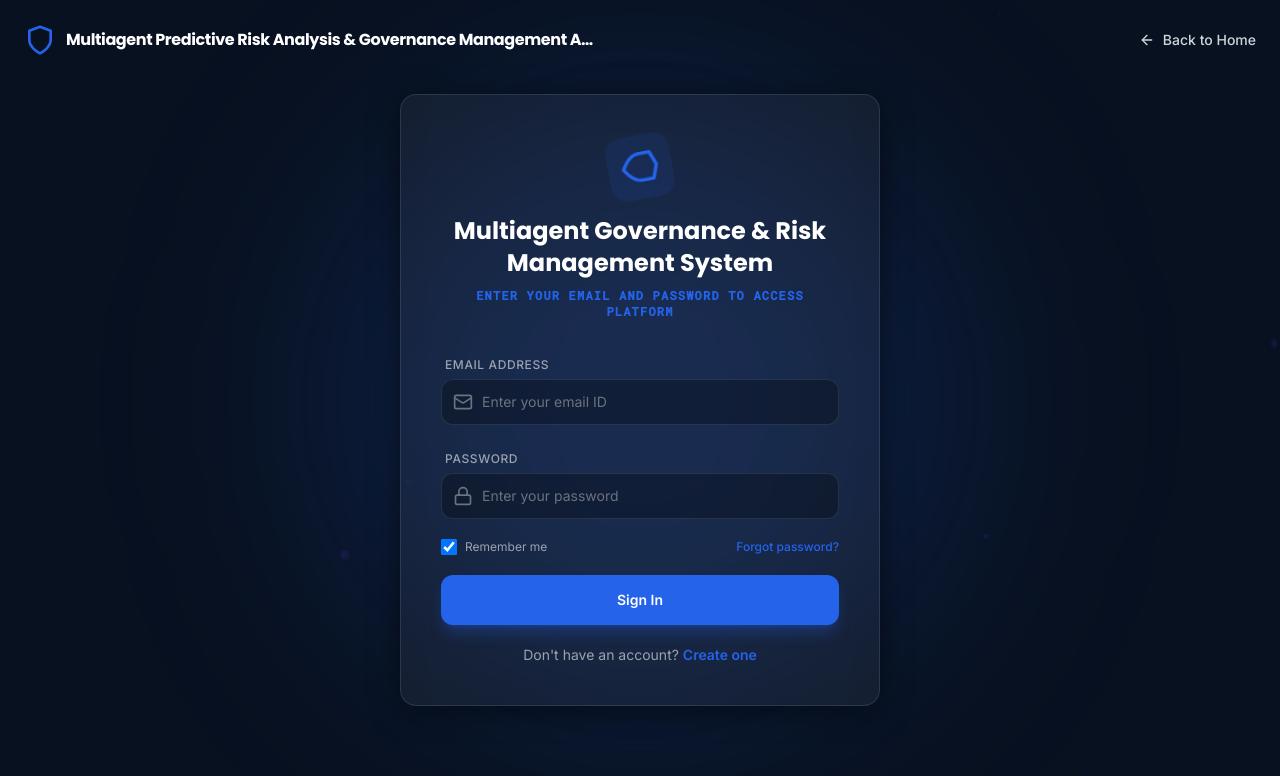
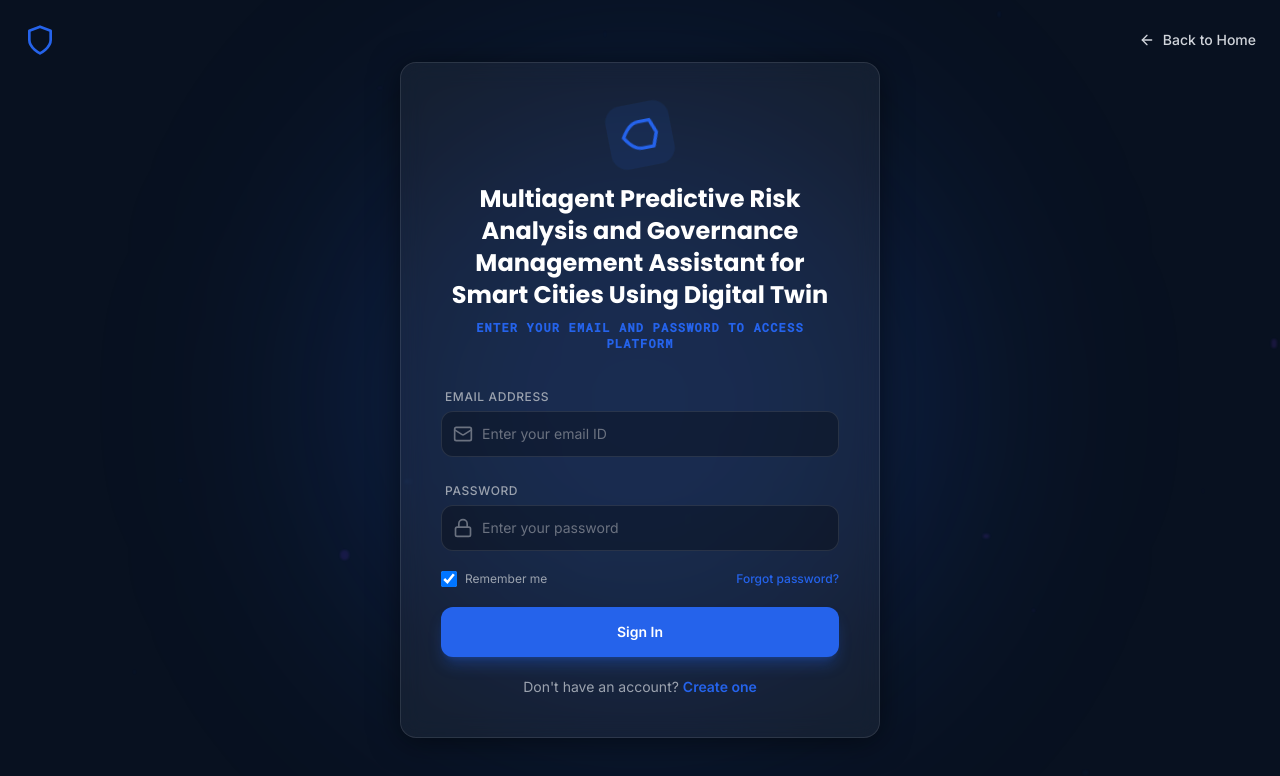
Before and after one commit to Aak-ash12/PRAGMA, a React (Vite) app in the folder frontend/: page / in a window 1280 px wide. Shown: the top 776 px of the page. Built offline with nearby package versions, Linux system fonts and the light colour scheme; the HTML template or start-up script is replaced by a standard one.

Commit message:
Update project titles and remove top-left headers on auth pages

```diff
--- a/frontend/index.html
+++ b/frontend/index.html
@@ -4,7 +4,7 @@
     <meta charset="UTF-8" />
     <link rel="icon" type="image/svg+xml" href="/vite.svg" />
     <meta name="viewport" content="width=device-width, initial-scale=1.0" />
-    <title>Multiagent Predictive Risk Analysis & Governance Management Assistant for Smart Cities Using Digital Twin</title>
+    <title>Multiagent Predictive Risk Analysis and Governance Management Assistant for Smart Cities Using Digital Twin</title>
     <link href="https://fonts.googleapis.com/css2?family=Inter:wght@400;500;600&family=Poppins:wght@600;700&family=Roboto+Mono:wght@500&display=swap" rel="stylesheet">
   </head>
   <body class="bg-background text-gray-100 font-inter antialiased selection:bg-primary/30">
--- a/frontend/src/pages/ForgotPasswordPage.tsx
+++ b/frontend/src/pages/ForgotPasswordPage.tsx
@@ -101,9 +101,6 @@ export default function ForgotPasswordPage() {
       <nav className="absolute top-0 w-full z-50 px-6 py-6 flex justify-between items-center">
         <div className="flex items-center gap-2.5 max-w-xl">
           <Shield className="w-8 h-8 text-primary flex-shrink-0" />
-          <span className="text-sm md:text-base font-poppins font-bold tracking-tight text-white truncate">
-            Multiagent Predictive Risk Analysis & Governance Management Assistant
-          </span>
         </div>
         <Link
           to="/login"
--- a/frontend/src/pages/LoginPage.tsx
+++ b/frontend/src/pages/LoginPage.tsx
@@ -101,9 +101,6 @@ export default function LoginPage() {
       <nav className="absolute top-0 w-full z-50 px-6 py-6 flex justify-between items-center">
         <div className="flex items-center gap-2.5 max-w-xl">
           <Shield className="w-8 h-8 text-primary flex-shrink-0" />
-          <span className="text-sm md:text-base font-poppins font-bold tracking-tight text-white truncate">
-            Multiagent Predictive Risk Analysis & Governance Management Assistant
-          </span>
         </div>
         <Link
           to="/home"
@@ -131,7 +128,7 @@ export default function LoginPage() {
               <Shield className="w-10 h-10 text-primary" />
             </motion.div>
             <h1 className="text-xl md:text-2xl font-poppins font-bold text-white mb-2 text-center leading-snug">
-              Multiagent Governance & Risk Management System
+              Multiagent Predictive Risk Analysis and Governance Management Assistant for Smart Cities Using Digital Twin
             </h1>
             <p className="text-xs text-center text-primary font-mono tracking-widest uppercase font-semibold">
               Enter your email and password to access platform
--- a/frontend/src/pages/RegisterPage.tsx
+++ b/frontend/src/pages/RegisterPage.tsx
@@ -113,9 +113,6 @@ export default function RegisterPage() {
       <nav className="absolute top-0 w-full z-50 px-6 py-6 flex justify-between items-center">
         <div className="flex items-center gap-2.5 max-w-xl">
           <Shield className="w-8 h-8 text-primary flex-shrink-0" />
-          <span className="text-sm md:text-base font-poppins font-bold tracking-tight text-white truncate">
-            Multiagent Predictive Risk Analysis & Governance Management Assistant
-          </span>
         </div>
         <Link
           to="/home"
--- a/frontend/src/pages/ResetPasswordPage.tsx
+++ b/frontend/src/pages/ResetPasswordPage.tsx
@@ -130,9 +130,6 @@ export default function ResetPasswordPage() {
       <nav className="absolute top-0 w-full z-50 px-6 py-6 flex justify-between items-center">
         <div className="flex items-center gap-2.5 max-w-xl">
           <Shield className="w-8 h-8 text-primary flex-shrink-0" />
-          <span className="text-sm md:text-base font-poppins font-bold tracking-tight text-white truncate">
-            Multiagent Predictive Risk Analysis & Governance Management Assistant
-          </span>
         </div>
         <Link
           to="/login"
```
